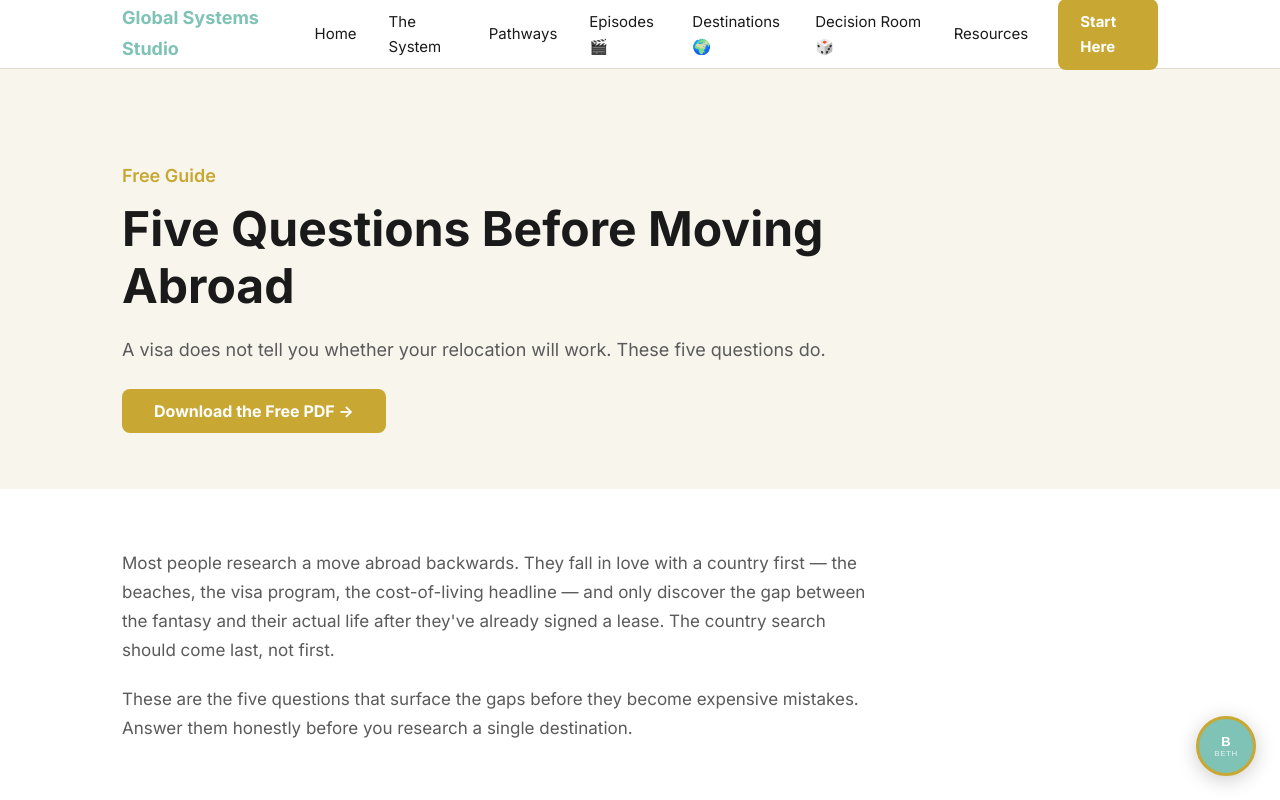
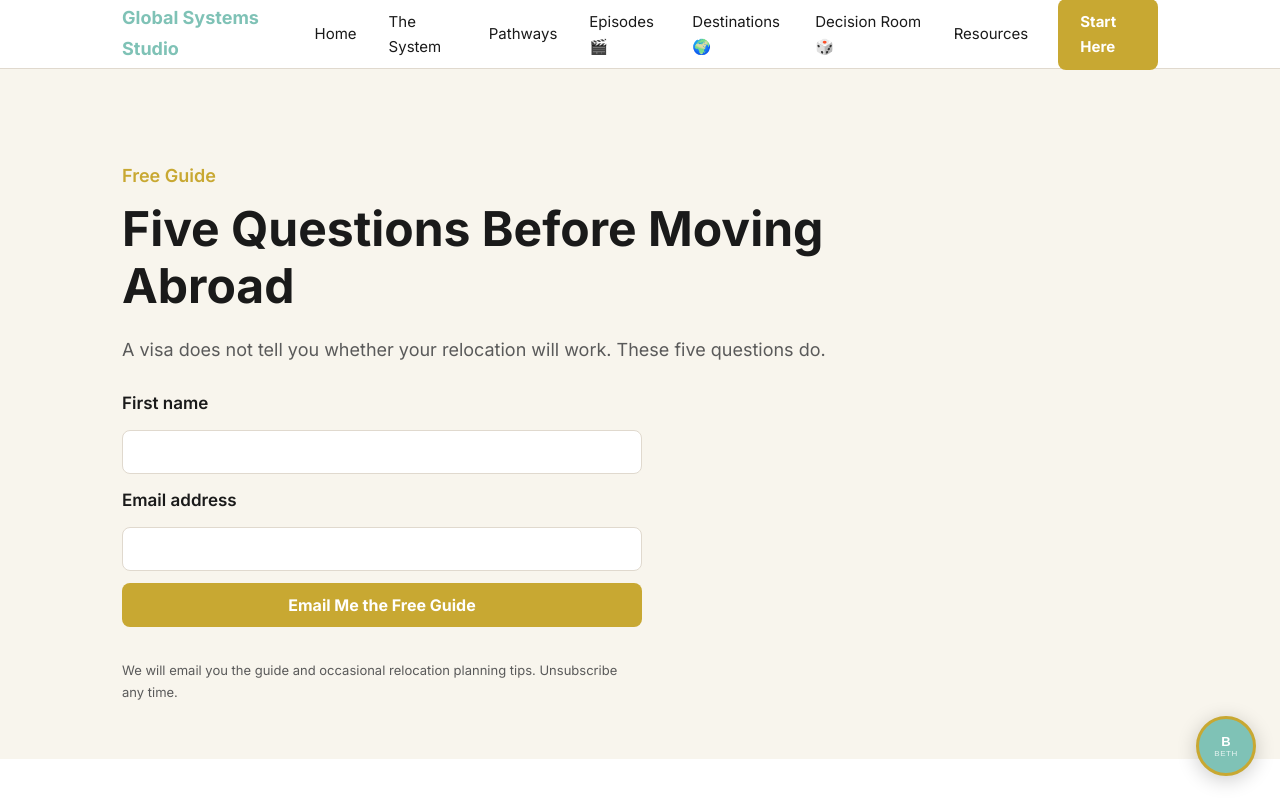
Before and after one commit to globalsystemsstudio-lang/gss-website, a Next.js app: page /shop/five-questions in a window 1280 px wide. Shown: the top 800 px of the page. Built offline with nearby package versions, Linux system fonts and the light colour scheme.

Commit message:
Replace direct PDF button with free guide signup form

```diff
--- a/app/shop/five-questions/page.jsx
+++ b/app/shop/five-questions/page.jsx
@@ -1,4 +1,5 @@
 import Link from 'next/link';
+import FreeGuideForm from '../../../components/FreeGuideForm';
 
 export const metadata = {
   title: 'Five Questions Before Moving Abroad — Free Guide',
@@ -47,9 +48,7 @@ export default function FiveQuestionsPage() {
           <p style={{color:'var(--accent)', fontWeight:'600', marginBottom:'8px'}}>Free Guide</p>
           <h1>Five Questions Before Moving Abroad</h1>
           <p>A visa does not tell you whether your relocation will work. These five questions do.</p>
-          <div style={{marginTop:'24px'}}>
-            <a href="https://drive.google.com/uc?export=download&id=1C6iMQvEop3RwhXhZRigyTifCcYe61Mrn" className="btn btn-gold" target="_blank" rel="noopener noreferrer">Download the Free PDF →</a>
-          </div>
+          <FreeGuideForm />
         </div>
       </section>
 
```
